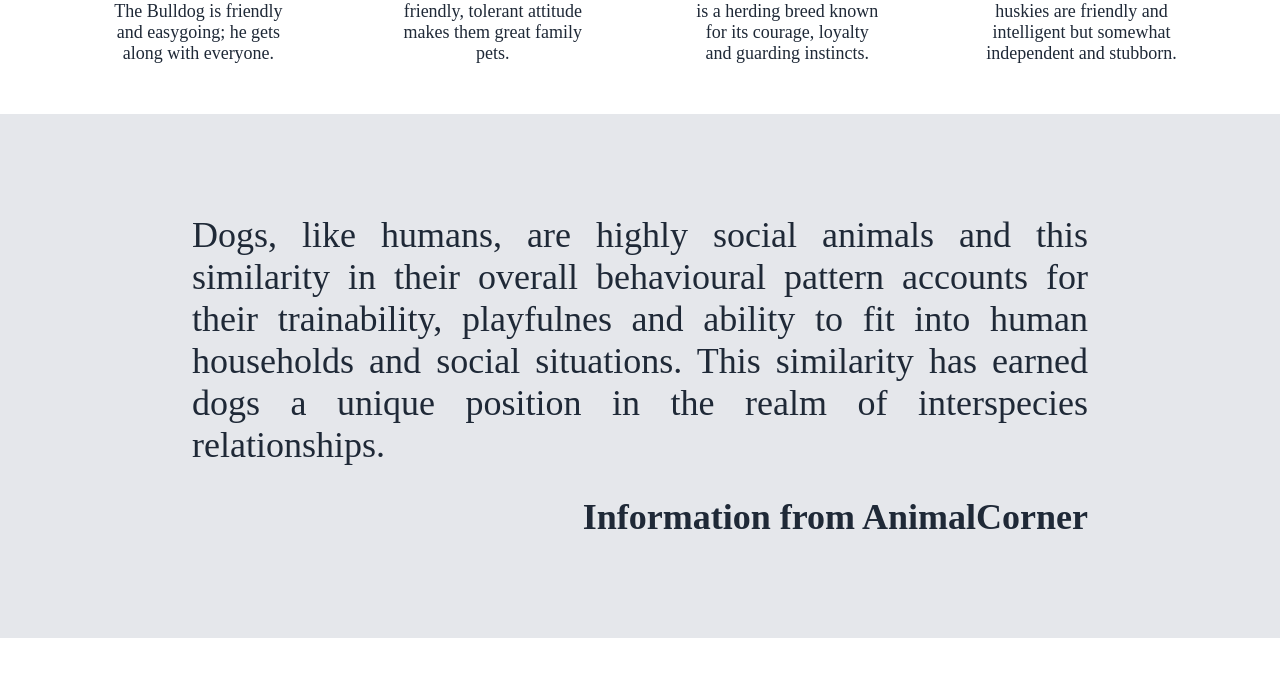
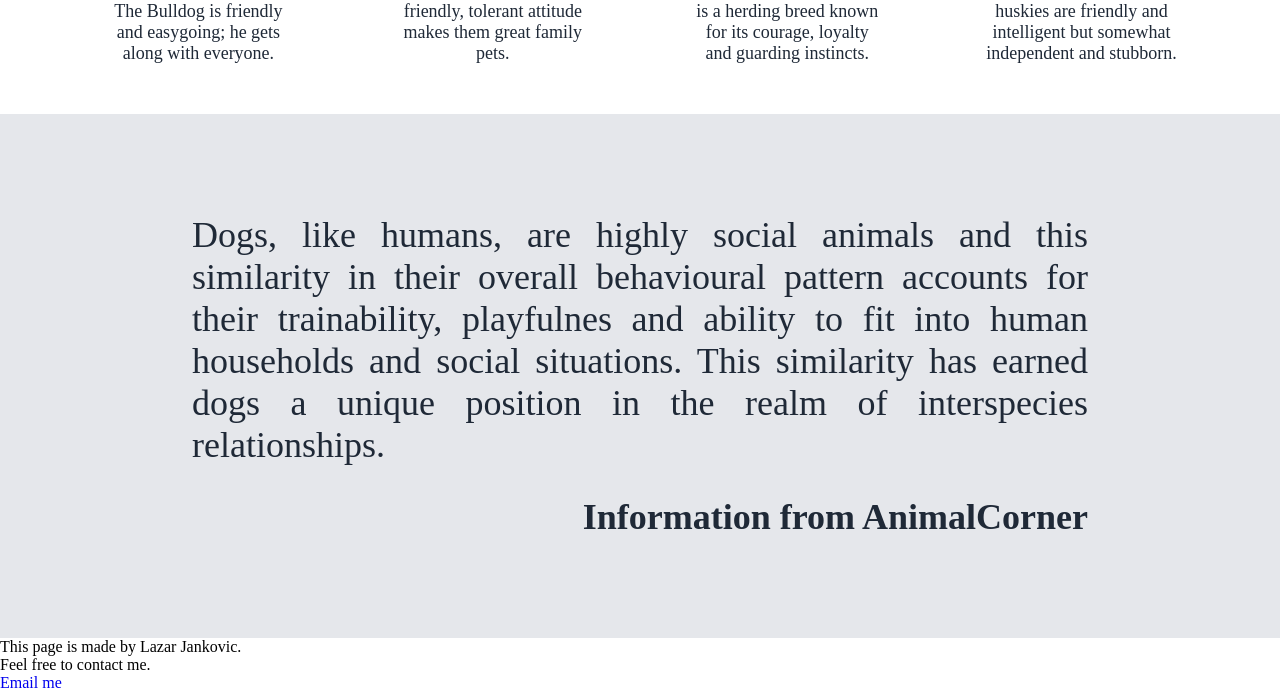
Before and after one commit to Lazar-X/landing-page, a plain HTML site: page index.html in a window 1280 px wide. Shown: the part 1122-1814 px from the top of the page. Before the commit the page ends 1760 px from the top, so only its background shows below. Drawn offline with Linux system fonts and the light colour scheme.

Commit message:
Make structure for contact section

```diff
--- a/index.html
+++ b/index.html
@@ -65,5 +65,16 @@
             </div>
         </div>
     </div>
+    <div id="contact">
+        <div id="contact-content">
+            <div id="contact-info">
+                <p>This page is made by Lazar Jankovic.</p>
+                <p>Feel free to contact me.</p>
+            </div>
+            <div id="contact-button">
+                <a href="#">Email me</a>
+            </div>
+        </div>
+    </div>
 </body>
 </html>
```
